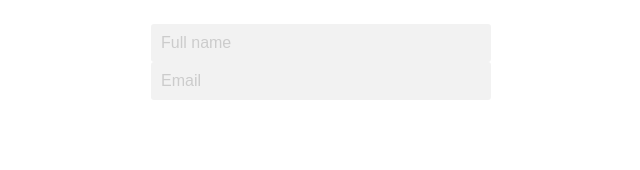
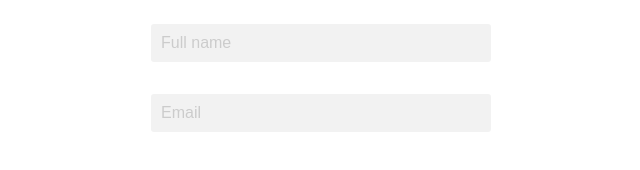
Before and after one commit to crishellco/vuelidate--form-group, a Vue app: page / in a window 1280 px wide. Shown: the part 356-526 px from the top of the page, without its empty margins (319-959 px from the left). Built offline with nearby package versions, Linux system fonts and the light colour scheme.

Commit message:
Update App.vue

```diff
--- a/src/App.vue
+++ b/src/App.vue
@@ -39,6 +39,10 @@ export default {
   margin-left: 0.5rem;
 }
 
+.form-group + .form-group {
+  margin-top: 2rem;
+}
+
 input {
   appearance: none;
   background: #f2f2f2;
```
